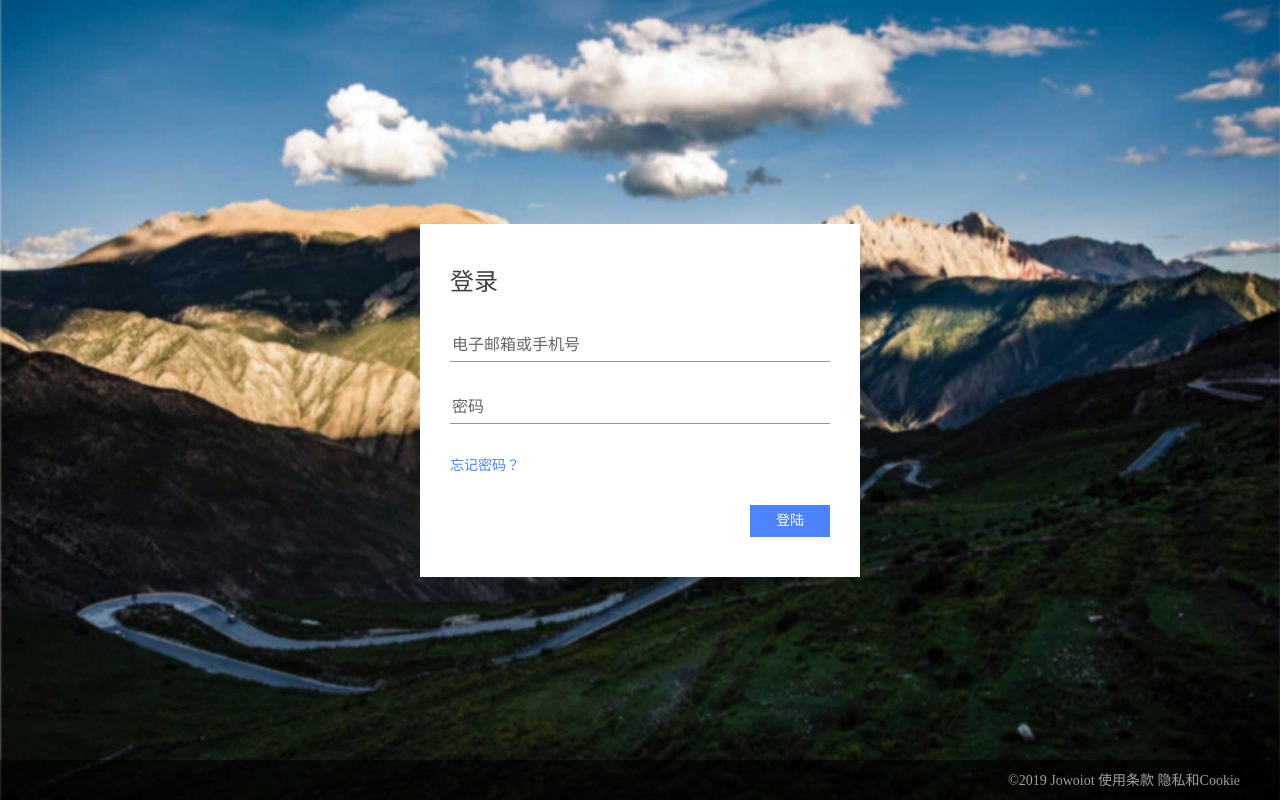
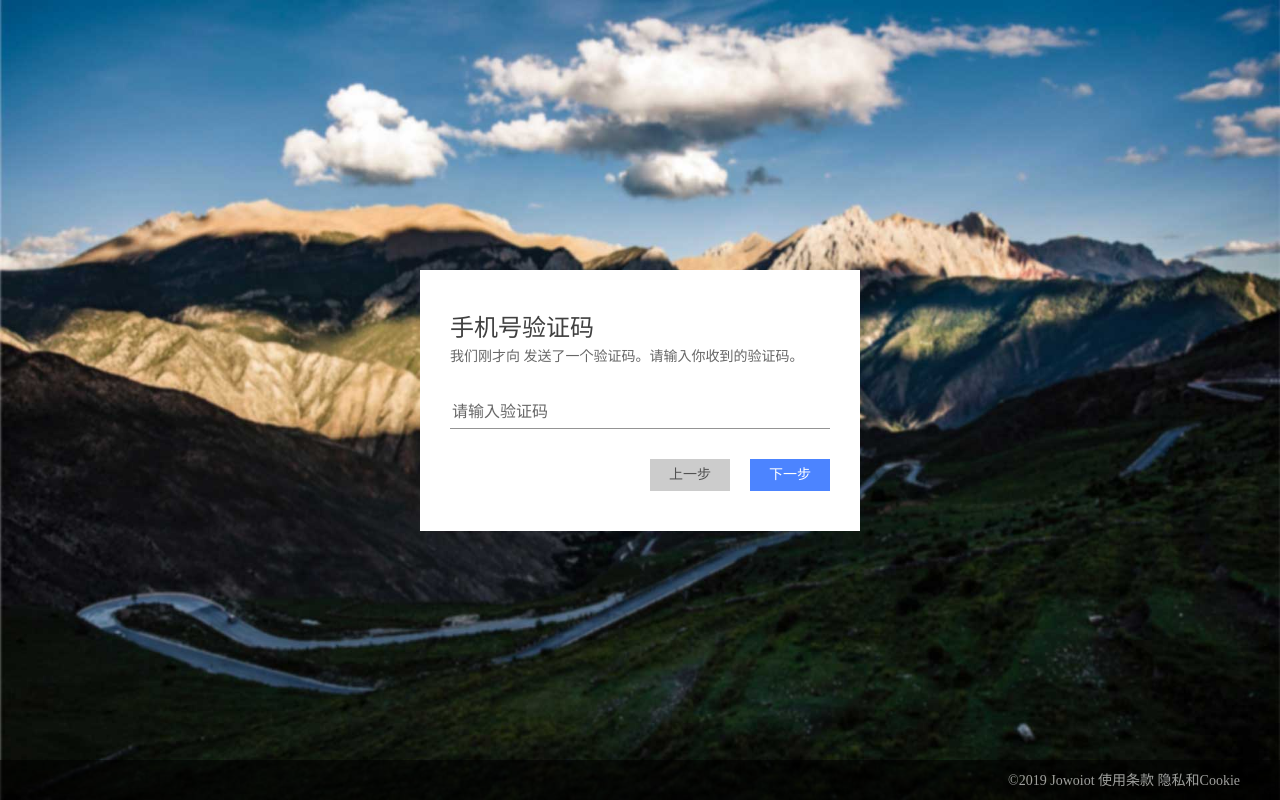
Before and after one commit to zzsnowstorm/web_login, a React app: page /#/authentication in a window 1280 px wide. Built offline with nearby package versions, Linux system fonts and the light colour scheme.

Commit message:
authentication

```diff
--- a/src/page/App.js
+++ b/src/page/App.js
@@ -6,6 +6,7 @@ import { fetchMdmData, refreshToken, fetchUserData } from '../util/api';
 import Login from './Login/index';
 import Register from './Register';
 import PasswordReset from './PasswordReset';
+import Authentication from './Authentication';
 import Loading from '../compent/Loading/DefaultLoading';
 
 
@@ -213,6 +214,7 @@ export default class App extends Component {
                         <Route path='/register' render={props => this.renderPage(<Register />, props)} />
                         <Route path='/password_reset/:step' render={props => this.renderPage(<PasswordReset />, props)} />
                         <Route path='/password_reset' render={props => this.renderPage(<PasswordReset />, props)} />
+                        <Route path='/authentication' render={props => this.renderPage(<Authentication />, props)} />
                         <Route path='/' render={props => this.renderPage(<Login />, props)} />
                     </Switch>
                 </HashRouter>
--- /dev/null
+++ b/src/page/Authentication/index.js
@@ -0,0 +1,60 @@
+import React, { Component } from 'react';
+import styles from './index.less';
+import background from '../../public/register-background.jpg';
+import FileInput from '../../compent/FileInput';
+// import { historyPush } from '../../util/index';
+
+export default class Authentication extends Component {
+    constructor(props) {
+        super(props);
+        this.state = {};
+        this.domRef = {};
+    }
+
+    render() {
+        const { account, verificationCode } = this.state;
+        return (
+            <div className={styles.authentication} style={{ backgroundImage: `url(${background})` }}>
+                <div className='authentication-content'>
+                    <div className='authentication-title'>手机号验证码</div>
+                    <article className='authentication-points'>
+                        <p>我们刚才向 {account} 发送了一个验证码。请输入你收到的验证码。</p>
+                    </article>
+                    <FileInput
+                        ref={(ref) => { this.domRef.verificationCode = ref; }}
+                        style={{ width: '100%', marginTop: 30 }}
+                        required
+                        placeholder='请输入验证码'
+                        value={verificationCode}
+                        onChange={value => this.handleChange({ verificationCode: value })}
+                    />
+                    <div className='authentication-footer'>
+                        <div style={{ float: 'right' }}>
+                            <button
+                                type='button'
+                                className='authentication-button'
+                                style={{ backgroundColor: '#CCCCCC', color: 'rgba(0,0,0,0.60)' }}
+                                onClick={() => this.jump2Back('step1')}
+                            >
+                                上一步
+                            </button>
+                            <button
+                                type='button'
+                                className='authentication-button'
+                                style={{ backgroundColor: '#4C84FF', marginLeft: 20 }}
+                                onClick={() => this.jump2Next('step3')}
+                            >
+                                下一步
+                            </button>
+                        </div>
+                    </div>
+                </div>
+                <div className='authentication-copyright'>
+                    <span>
+                        ©2019 Jowoiot  使用条款 隐私和Cookie
+                    </span>
+                </div>
+            </div>
+        );
+    }
+}
--- /dev/null
+++ b/src/page/Authentication/index.less
@@ -0,0 +1,86 @@
+.authentication {
+    width: 100%;
+    height: 100%;
+    padding: 0;
+    margin: 0;
+    background-repeat: no-repeat;
+    background-size: 100% 100%;
+
+    display: flex;
+    flex-flow: row nowrap;
+    justify-content: center;
+    align-items: center;
+
+    :global {
+        .authentication-content {
+            position: relative;
+            width: 440px;
+            // height: 312px;
+            padding: 40px 30px;
+            background: #ffffff;
+
+            .authentication-title {
+                color: #404040;
+                font-size: 24px;
+                font-family: PingFangSC-Semibold;
+                color: #404040;
+                font-weight: 550;
+            }
+
+            .authentication-points {
+                font-family: PingFangSC-Regular;
+                font-size: 14px;
+                color: rgba(0,0,0,0.60);
+                letter-spacing: 0;
+            }
+
+            .authentication-tips {
+                font-family: PingFangSC-Regular;
+                font-size: 12px;
+                color: rgba(0,0,0,0.60);
+                letter-spacing: 0;
+            }
+
+            .authentication-footer {
+                margin-top: 30px;
+
+                .authentication-button {
+                    width: 80px;
+                    height: 32px;
+                    border: 0;
+                    font-family: PingFangSC-Medium;
+                    font-size: 14px;
+                    color: #FFFFFF;
+                    letter-spacing: 0;
+
+                    cursor: pointer;
+                }
+            }
+        }
+
+        .authentication-copyright {
+            position: absolute;
+            left: 0;
+            right: 0;
+            bottom: 0;
+
+            height: 40px;
+            opacity: 0.6;
+            background-color: #000000;
+            padding: 10px 40px 10px 0;
+
+            display: flex;
+            flex-flow: row nowrap;
+            justify-content: flex-end;
+            align-items: center;
+
+            span {
+                font-family: PingFangSC-Regular;
+                font-size: 14px;
+                color: #FFFFFF;
+                letter-spacing: 0;
+                text-align: right;
+            }
+        }
+    }
+}
```
